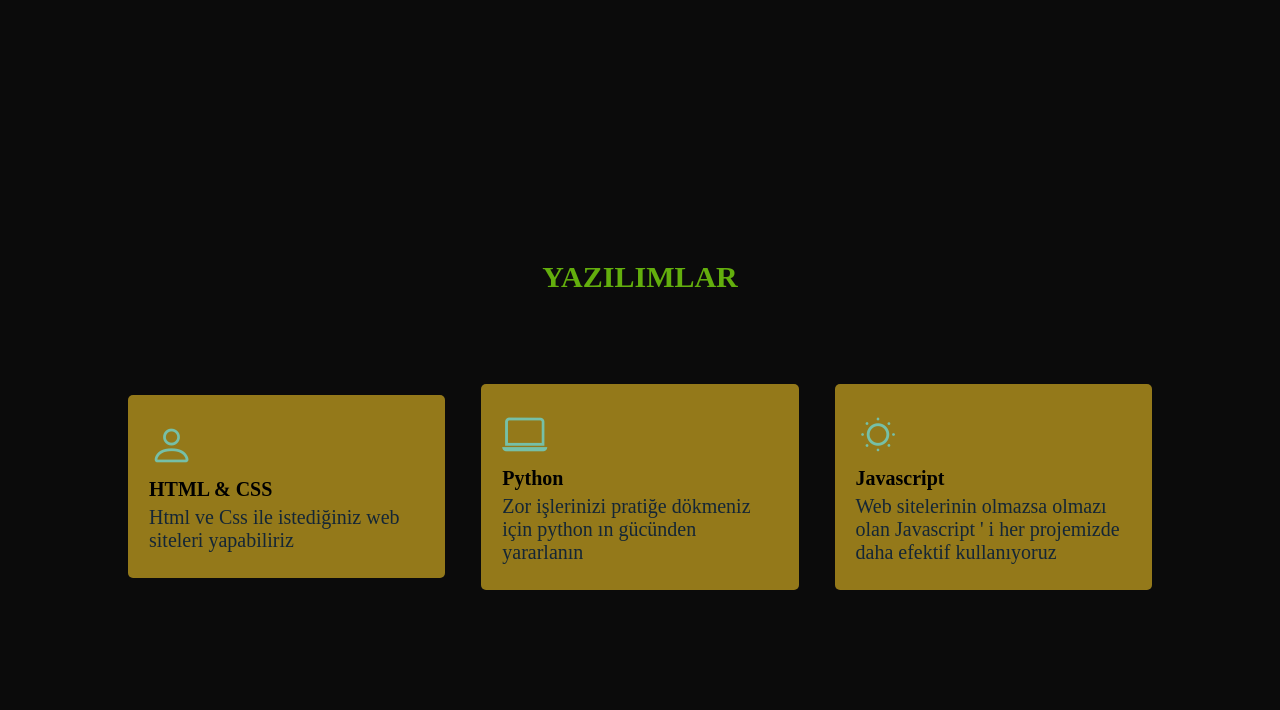
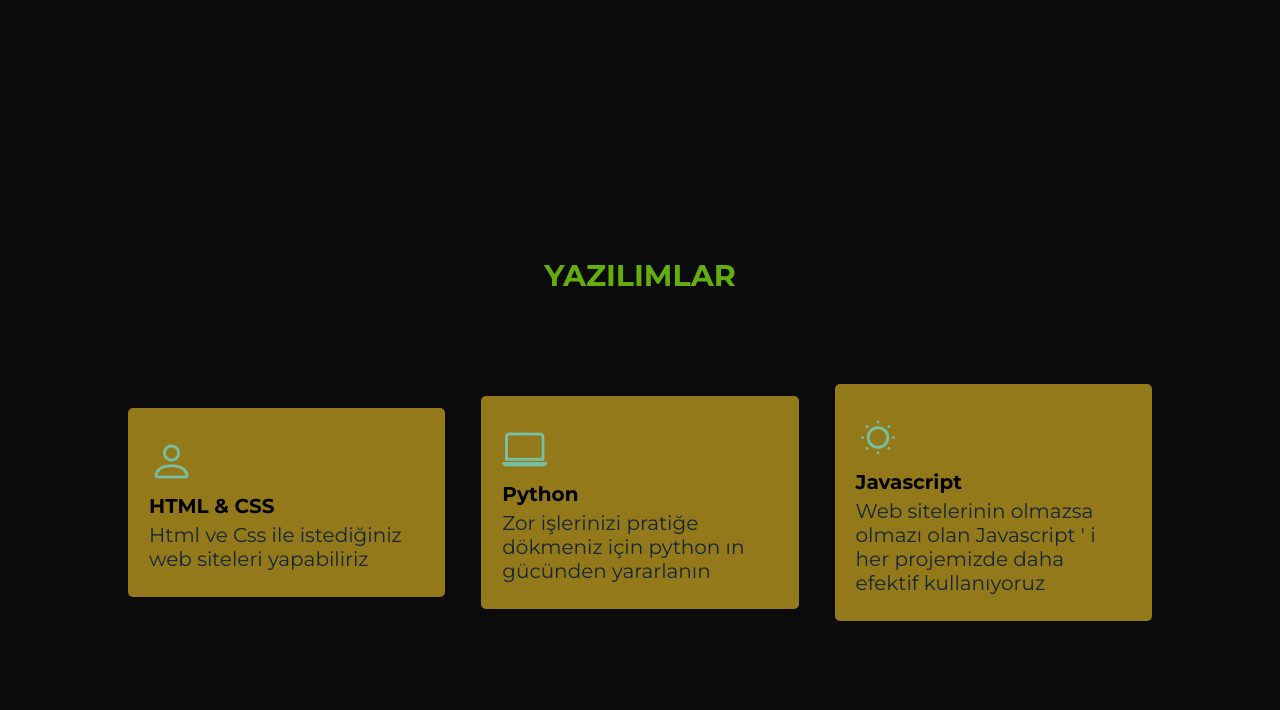
Before and after one commit to ozmberkan/masb-ortak-proje, a plain HTML site: page mehmet/My_Web_1/index.html in a window 1280 px wide. Shown: the part 453-1163 px from the top of the page. Drawn offline with nearby package versions, Linux system fonts and the light colour scheme.

Commit message:
font bug fix

```diff
--- a/mehmet/My_Web_1/style.css
+++ b/mehmet/My_Web_1/style.css
@@ -13,7 +13,7 @@ html {
 }
 
 body {
-  font-family: "Lucida" Grande, sans-serif;
+  font-family: "Montserrat", sans-serif;
 }
 
 img {
```
